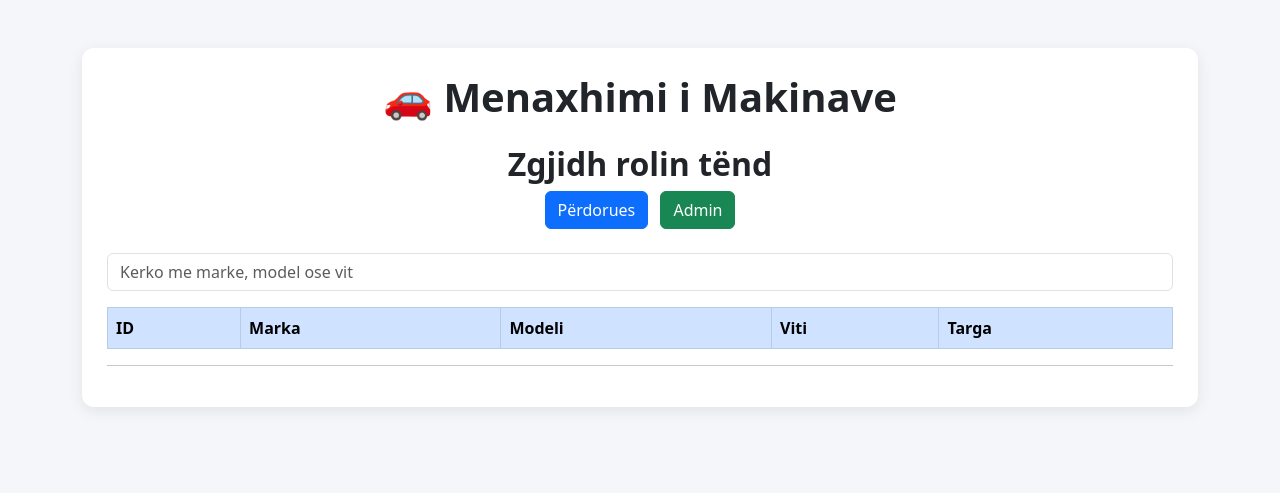
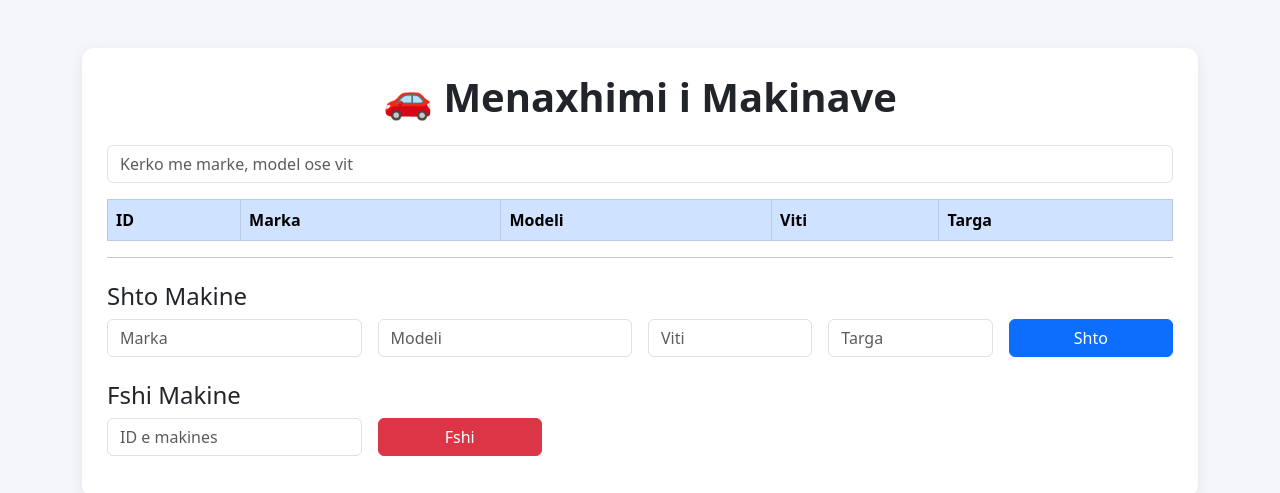
Before and after one commit to apajaziti230505-lgtm/Menaxhimi-i-makinave, a plain HTML site: page index.html in a window 1280 px wide. Shown: the top 493 px of the page. Drawn offline with nearby package versions, Linux system fonts and the light colour scheme.

Commit message:
Update index.html

```diff
--- a/index.html
+++ b/index.html
@@ -14,13 +14,6 @@ h1,h2{ font-weight:700; }
 <div class="container mt-5">
     <div class="container-box">
         <h1 class="text-center mb-4">🚗 Menaxhimi i Makinave</h1>
-
-        <!-- Zgjedh rolin -->
-        <div id="roleSelect" class="text-center mb-4">
-            <h2>Zgjidh rolin tënd</h2>
-            <button class="btn btn-primary me-2" onclick="setRole('user')">Përdorues</button>
-            <button class="btn btn-success" onclick="setRole('admin')">Admin</button>
-        </div>
 
         <!-- Search / Filter -->
         <div class="mb-3">
@@ -42,8 +35,8 @@ h1,h2{ font-weight:700; }
         </table>
 
         <hr>
-        <!-- Admin Panel -->
-        <div id="adminPanel" style="display:none;">
+        <!-- Admin Panel (shfaqet gjithmonë) -->
+        <div id="adminPanel">
             <h2 class="h4 mt-4">Shto Makine</h2>
             <div class="row g-3 mb-3">
                 <div class="col-md-3"><input id="marka" class="form-control" placeholder="Marka"></div>
```
